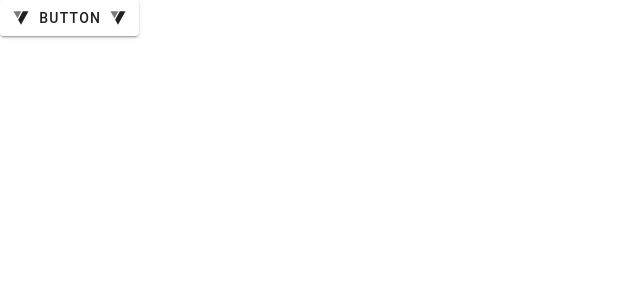
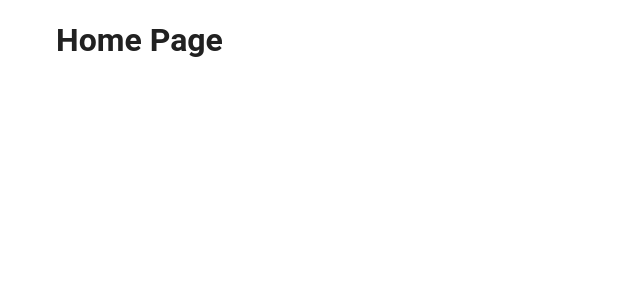
Before and after one commit to Mxmilu666/Nyauth, a Vue app in the folder frontend/: page / in a window 1280 px wide. Before the commit this address had no page. Shown: the top 300 px of the page, without its empty margins (0-640 px from the left). Built offline with nearby package versions, Linux system fonts and the light colour scheme.

Commit message:
feat: create home page

```diff
--- a/frontend/src/App.vue
+++ b/frontend/src/App.vue
@@ -7,8 +7,9 @@ defineOptions({
 <template>
     <v-app>
         <v-main>
-            <router-view />
-            <v-btn prepend-icon="$vuetify" append-icon="$vuetify"> Button </v-btn>
+            <v-container>
+                <router-view />
+            </v-container>
         </v-main>
     </v-app>
 </template>
--- /dev/null
+++ b/frontend/src/pages/Home/Home.vue
@@ -0,0 +1,9 @@
+<script setup lang="ts">
+defineOptions({
+    name: 'HomePage'
+})
+</script>
+
+<template>
+    <h1>Home Page</h1>
+</template>
--- a/frontend/src/router/index.ts
+++ b/frontend/src/router/index.ts
@@ -2,7 +2,13 @@ import { createRouter, createWebHistory } from 'vue-router'
 
 const router = createRouter({
     history: createWebHistory(import.meta.env.BASE_URL),
-    routes: []
+    routes: [
+        {
+            name: 'Home',
+            path: '/',
+            component: () => import('@/pages/Home/Home.vue')
+        }
+    ]
 })
 
 export default router
```
